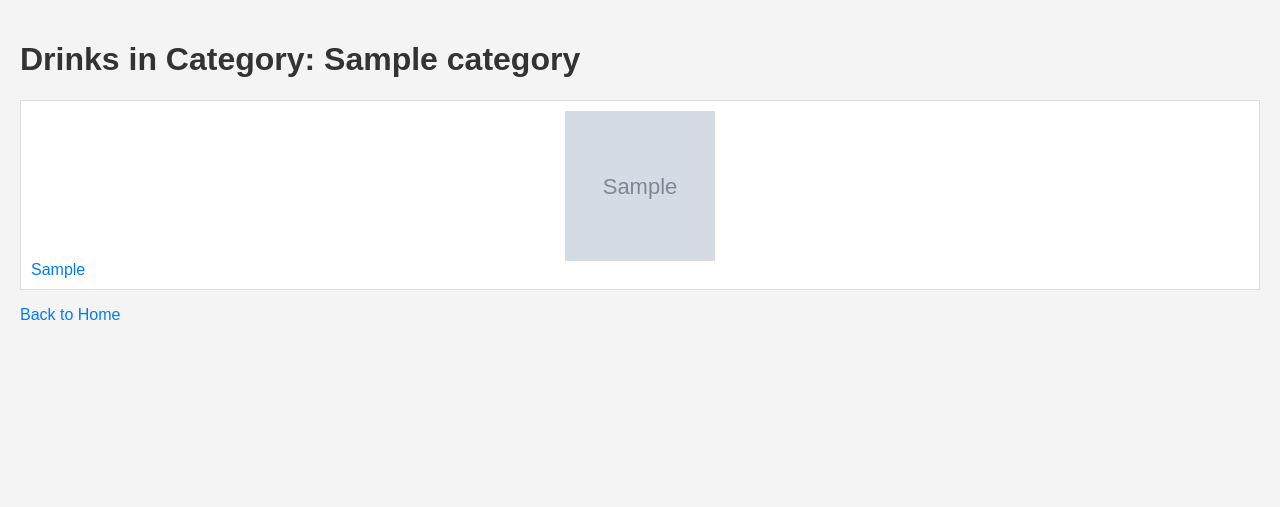
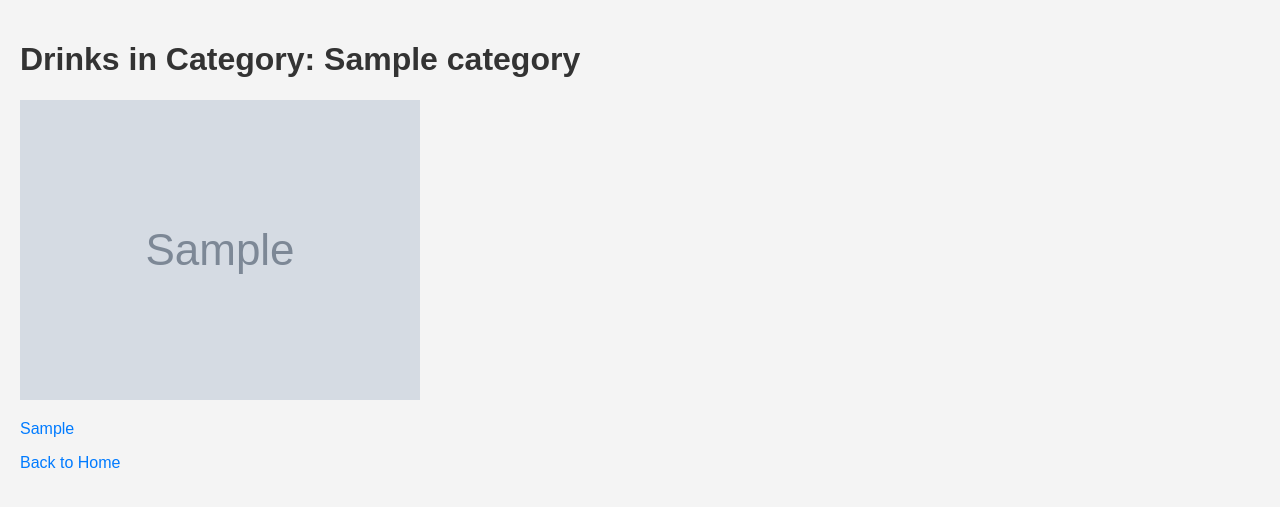
Before and after one commit to laurenrosas93/CafeCopycat, a Flask app: template templates/category.html in a window 1280 px wide. Shown: the top 507 px of the page. Run offline with Flask 3, Linux system fonts and the light colour scheme; the template is opened without the code that fills it: most values are stand-ins (such as "Sample title", 1, 10 or a date in 2020); grey boxes marked "Sample" are stand-in pictures.

Commit message:
Update category.html
Made style edits to adjust button sizes, fixed thumbnail image sizes

```diff
--- a/templates/category.html
+++ b/templates/category.html
@@ -7,16 +7,16 @@
 </head>
 <body>
     <h1>Drinks in Category: {{ category }}</h1>
-    <ul>
+    <div class="category-drinks">
         {% for drink in drinks %}
-            <li>
+            <div class="drink-container">
                 <a href="{{ url_for('recipe', drink_id=drink['idDrink']) }}">
-                    <img src="{{ drink['strDrinkThumb'] }}" alt="{{ drink['strDrink'] }}" class="thumbnail">
-                    {{ drink['strDrink'] }}
+                    <img src="{{ drink['strDrinkThumb'] }}" alt="{{ drink['strDrink'] }}" class="drink-thumbnail">
+                   <p>{{ drink['strDrink'] }}</p>
                 </a>
-            </li>
+            </div>
         {% endfor %}
-    </ul>
+    </div>
     <a href="{{ url_for('home') }}">Back to Home</a>
 </body>
 </html>
```
